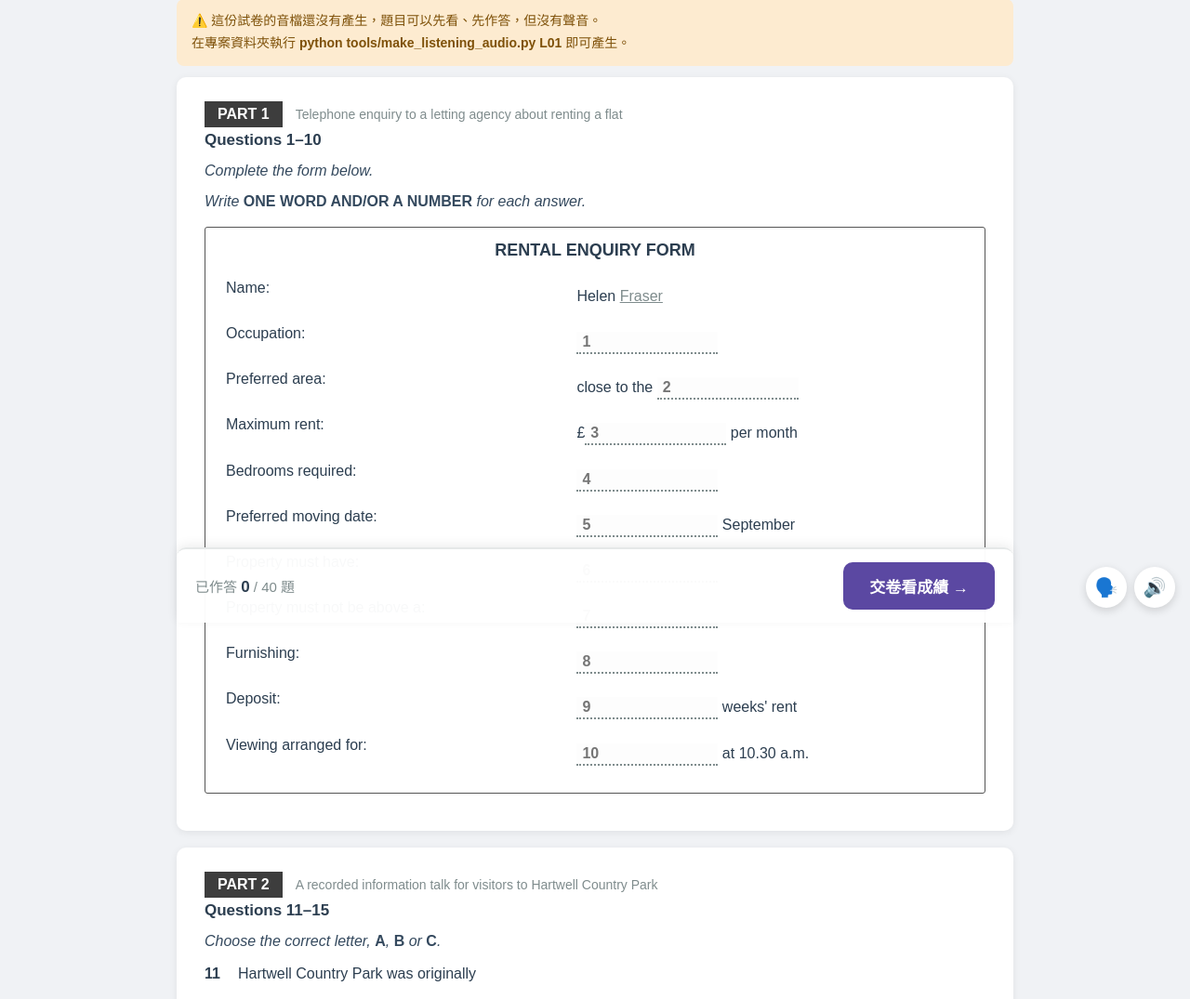
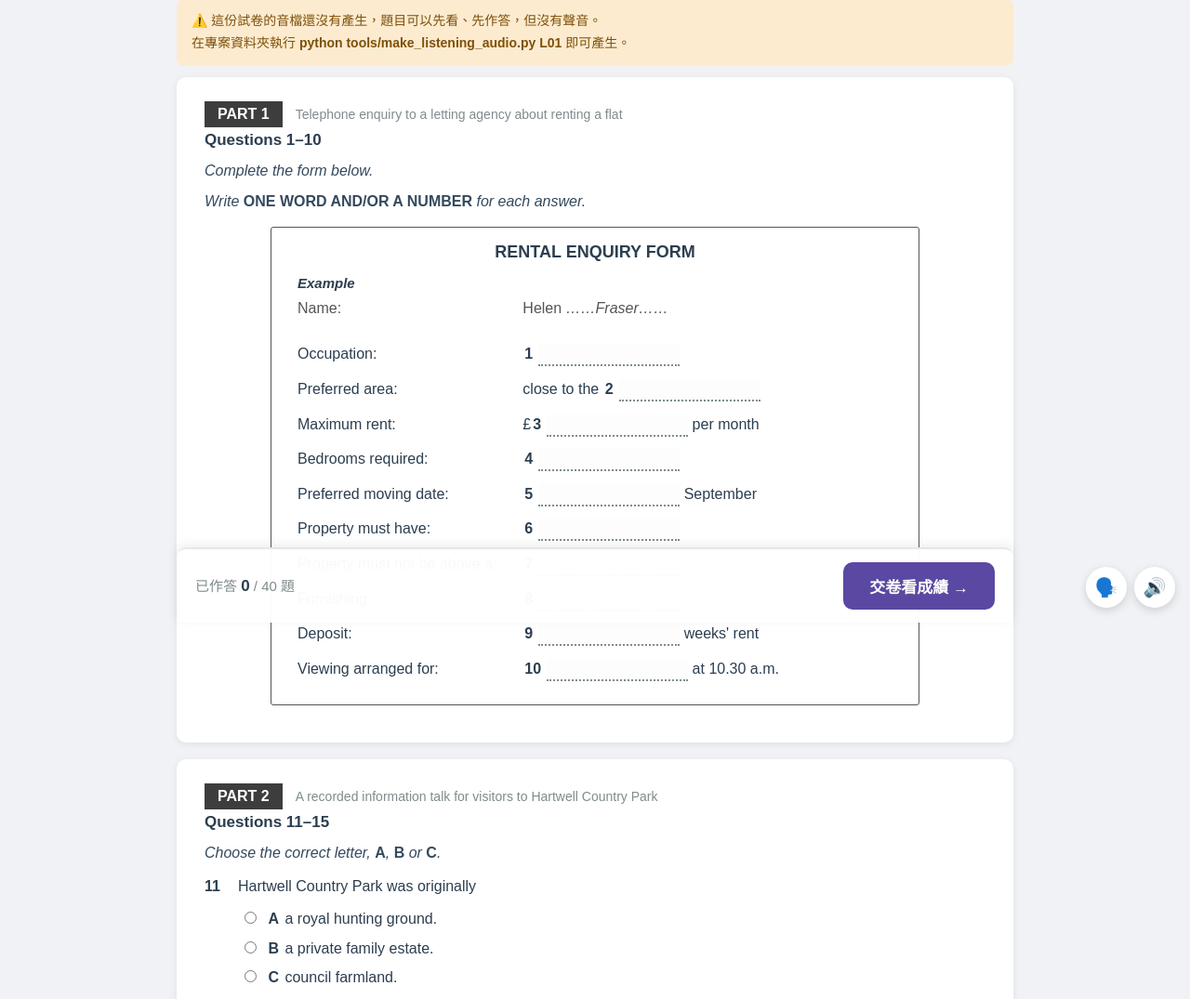
Before and after one commit to sandra960810/cram-school-quiz-system, a Flask app: page /exam/1/listening-bank/L01 in a window 1280 px wide. Shown: the part 130-1205 px from the top of the page at 93% size. Run offline with Flask 3, Linux system fonts and the light colour scheme.

Commit message:
聽力表格填空改成正式雅思考卷的版面
原本 Part 1 的表格把項目和空格拉到整行兩端、題號只寫在輸入框的提示字裡
（一打字題號就消失），範例答案又像超連結，看起來不像雅思考卷。

改成和正式考卷一樣：表單置中、左欄項目右欄內容、範例列上方印 Example、
範例答案用 ……Fraser…… 表示，每個空格前都印粗體題號（作答後仍看得到）。
筆記填空（Part 4）共用同一套空格，也一起帶上題號。手機上改成項目在上、
作答在下，避免擠出畫面。只改版面，題目與音檔都沒動。

Co-Authored-By: Claude Opus 5.5 <noreply@anthropic.com>
Claude-Session: https://claude.ai/code/session_01RuXmBbxYtPiPKDkqf4myNn

```diff
--- a/listening_bank.py
+++ b/listening_bank.py
@@ -106,8 +106,10 @@ def transcript(key):
 # ---------------------------------------------------------------- 渲染
 
 def _input_for(qno):
-    return (f'<input type="text" class="fill" data-q="{qno}" name="q_{qno}" '
-            f'placeholder="{qno}" autocomplete="off">')
+    # 比照正式雅思：題號以粗體印在空格前，作答後題號仍看得到
+    return (f'<span class="gap"><b class="gapno">{qno}</b>'
+            f'<input type="text" class="fill" data-q="{qno}" name="q_{qno}" '
+            f'aria-label="第 {qno} 題" autocomplete="off"></span>')
 
 
 def _gap_html(text):
@@ -115,7 +117,7 @@ def _gap_html(text):
     def sub(m):
         if m.group(1):
             return _input_for(int(m.group(1)))
-        return f'<span class="example-ans">{escape(m.group(2))}</span>'
+        return f'<span class="example-ans">……{escape(m.group(2))}……</span>'
     return Markup(GAP_RE.sub(sub, escape(text)))
 
 
@@ -123,7 +125,9 @@ def _render_group(g):
     """把題組轉成樣板直接可用的結構（HTML 片段已處理成 Markup）。"""
     out = dict(g)
     if g['type'] == 'gapfill':
-        out['rows'] = [{'label': r.get('label', ''), 'html': _gap_html(r['text'])}
+        # example：範例列，樣板會在它上方印出 Example 小標，和正式考卷一樣
+        out['rows'] = [{'label': r.get('label', ''), 'html': _gap_html(r['text']),
+                        'example': '{ex:' in r['text']}
                        for r in g.get('rows', [])]
         out['sections'] = [{'heading': s['heading'],
                             'lines': [_gap_html(ln) for ln in s['lines']]}
--- a/templates/listen_test.html
+++ b/templates/listen_test.html
@@ -17,6 +17,27 @@
         .note-sec { margin-bottom: 14px; }
         .note-sec h4 { margin: 14px 0 6px; font-size: 16px; }
         .note-sec li { line-height: 2.2; margin-bottom: 2px; }
+        /* 表格填空（Part 1）：正式考卷的表單樣式 */
+        .box.form-box { max-width: 640px; margin-left: auto; margin-right: auto; padding: 20px 28px 22px; }
+        .ielts-form { display: grid; grid-template-columns: max-content 1fr; column-gap: 28px; row-gap: 4px;
+                      align-items: baseline; font-size: 16px; }
+        .ielts-form .form-label { font-weight: normal; }
+        .ielts-form .form-val { line-height: 2.1; }
+        .ielts-form .form-ex { grid-column: 1 / -1; font-style: italic; font-weight: bold; font-size: 15px; margin-bottom: -2px; }
+        .ielts-form .is-ex { color: #555; }
+        .ielts-form .form-sep { grid-column: 1 / -1; height: 8px; }
+        .example-ans { text-decoration: none; font-style: italic; color: #555; }
+        .gap { white-space: nowrap; }
+        .gapno { display: inline-block; font-weight: bold; margin: 0 6px 0 2px; }
+        .ielts-form .form-val { min-width: 0; }
+        @media (max-width: 560px) {
+            /* 手機：項目名稱在上、作答在下，避免擠出畫面 */
+            .box.form-box { padding: 16px; }
+            .ielts-form { grid-template-columns: 1fr; font-size: 15px; row-gap: 0; }
+            .ielts-form .form-label { color: #7f8c8d; font-size: 13px; margin-top: 8px; }
+            .ielts-form .form-val { line-height: 1.9; }
+            .ielts-form input.fill { width: 120px; }
+        }
         .no-audio { background: #fdebd0; color: #7e5109; border-radius: 8px; padding: 12px 16px;
                     font-size: 14px; line-height: 1.7; margin-bottom: 12px; }
     </style>
@@ -65,17 +86,22 @@
 
             {# ---------- 表格／筆記填空 ---------- #}
             {% if g.type == 'gapfill' %}
-                <div class="box">
+                <div class="box{% if g.rows %} form-box{% endif %}">
                     {% if g.title %}<div class="box-title">{{ g.title }}</div>{% endif %}
                     {% if g.rows %}
-                        <table style="width:100%;border-collapse:collapse">
+                        {# 表格填空：比照正式雅思的表單版面，左欄項目、右欄內容 #}
+                        <div class="ielts-form">
                             {% for r in g.rows %}
-                            <tr>
-                                <td style="padding:7px 12px 7px 0;white-space:nowrap;vertical-align:top">{{ r.label }}</td>
-                                <td style="padding:7px 0;line-height:2.2">{{ r.html }}</td>
-                            </tr>
+                            {% if r.example and (loop.first or not g.rows[loop.index0 - 1].example) %}
+                            <div class="form-ex">Example</div>
+                            {% endif %}
+                            <div class="form-label{% if r.example %} is-ex{% endif %}">{{ r.label }}</div>
+                            <div class="form-val{% if r.example %} is-ex{% endif %}">{{ r.html }}</div>
+                            {% if r.example and (loop.last or not g.rows[loop.index0 + 1].example) %}
+                            <div class="form-sep"></div>
+                            {% endif %}
                             {% endfor %}
-                        </table>
+                        </div>
                     {% endif %}
                     {% for s in g.sections %}
                     <div class="note-sec">
```
